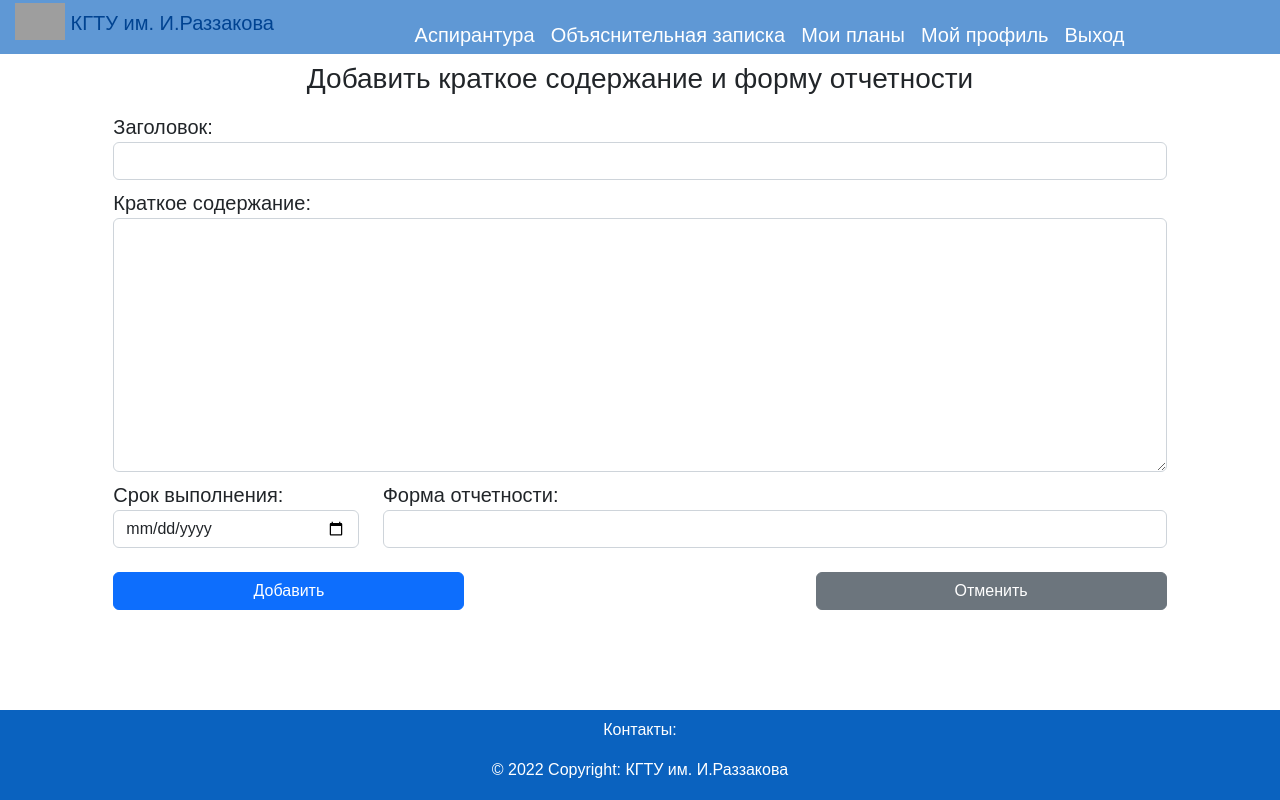
After one commit to vasview/graduate_school, a Django app: page /all_study_plans/work_scope/1/new_scope_details in a window 1280 px wide. The commit adds this page. Run offline with Django 4.2, Linux system fonts and the light colour scheme; a user stored in the database is signed in; data comes from the database, SQL or seed files in the repository; tables that the repository leaves empty hold one stand-in row (values such as "Sample post"); parts of the project's set-up code (start-up, migrations or seed data) failed here and were passed over; some libraries are stand-ins or nearby versions; grey boxes are pictures that could not be loaded.

Commit message:
Refactored creation of work scope details. Refactored the View to be based on Class Based View.

```diff
--- a/study_plans/forms.py
+++ b/study_plans/forms.py
@@ -13,6 +13,7 @@ class NewStudyPlan(forms.ModelForm):
     plan_type = forms.ModelChoiceField(
         required=True,
         queryset=StudyPlanType.objects.all(),
+        empty_label='Учебный план не выбран'
     )
 
     def __init__(self, *args, **kwargs):
@@ -55,12 +56,6 @@ class NewStudyPlanScopeDetails(forms.ModelForm):
                         widget=forms.TextInput(attrs={'class': 'form-control'})
         )
 
-    def save(self):
-        data = self.cleaned_data
-        scope_details = StudyWorkScopeDetails(study_work_scope=data['study_work_scope'],
-                                subtitle=data['subtitle'],
-                                summary=data['summary'],
-                                deadline=data['deadline'],
-                                reporting_form=data['reporting_form'])
-        scope_details.save()
-        return scope_details
+    def __init__(self, *args, **kwargs):
+        self.study_work_scope = kwargs.pop('study_work_scope')
+        super(NewStudyPlanScopeDetails, self).__init__(*args, **kwargs)
--- a/study_plans/models.py
+++ b/study_plans/models.py
@@ -84,6 +84,9 @@ class StudyPlan(models.Model):
     def __str__(self):
         return self.postgraduate.student.last_name + ' ' + self.plan_type.title
 
+    def get_absolute_url(self):
+        return reverse('student_study_plans:show_study_plan', args=[self.id])
+
 # Study plan with a work
 class StudyPlanWork(models.Model):
     study_plan = models.ForeignKey(StudyPlan, on_delete=models.PROTECT, related_name='study_plan_works')
@@ -102,9 +105,6 @@ class StudyPlanWork(models.Model):
 
     def __str__(self):
         return self.work_type.title
-
-    def get_absolute_url(self):
-        return reverse('student_study_plans:show_study_plan', args=[self.id])
 
 # Work scope in the study plan
 class StudyWorkScope(models.Model):
--- /dev/null
+++ b/study_plans/templates/study_plans/add_work_scope_details.html
@@ -0,0 +1,41 @@
+{% extends "base.html" %}
+{% load static %}
+{% load widget_tweaks %}
+
+{% block title %}Study plan work scope details{% endblock %}
+
+{% block style_head %} {% endblock %}
+
+{% block page_content %}
+<h3 class="text-sm-center fs-3 mb-3">Добавить краткое содержание и форму отчетности</h3>
+<div class="study_plan_section col-sm-10 mb-2">
+    <form class="mb-3" action="" method="post">
+        {% csrf_token %}
+        {{ form.study_work_scope.as_hidden }}
+        <div class="form-group mb-2 text-sm-start">
+            <label for="subtitle" class="fs-5">{{ form.subtitle.label_tag }}</label>
+            {% render_field form.subtitle id="subtitle" class="form-control" type="text" %}
+        </div>
+        <div class="form-group mb-2 text-sm-start">
+            <label for="summary" class="fs-5">{{ form.summary.label_tag }}</label>
+            {% render_field form.summary id="summary" class="form-control" type="textarea" %}
+        </div>
+        <div class="row mb-3">
+            <div class="form-group col-sm-3 mb-2 text-sm-start">
+                <label for="deadline" class="fs-5">{{ form.deadline.label_tag }}</label>
+                {% render_field form.deadline id="deadline" class="form-control" type="date" %}
+            </div>
+            <div class="form-group col-sm-9 mb-2 text-sm-start">
+                <label for="reporting_form" class="fs-5">{{ form.reporting_form.label_tag }}</label>
+                {% render_field form.reporting_form id="reporting_form" class="form-control" type="text" %}
+            </div>
+        </div>
+        <div class="row">
+            <div class="col-sm-12 d-flex">
+                <button class="btn btn-primary col-sm-4" type="submit">Добавить</button>
+                <a href="{{ view.get_success_url }}" class="btn btn-secondary col-sm-4 me-0" role="button">Отменить</a>
+            </div>
+        </div>
+    </form>
+</div>
+{% endblock %}
--- a/study_plans/views.py
+++ b/study_plans/views.py
@@ -43,10 +43,10 @@ class CreateStudyPlan(LoginRequiredMixin, StudentMenuView, CreateView):
     form_class = NewStudyPlan
     template_name = 'study_plans/create_study_plan.html'
     login_url = '/login/'
-    success_url = reverse_lazy("student_study_plans:index")
+    # success_url = reverse_lazy("student_study_plans:index")
 
-    # def get_success_url(self):
-    #     return redirect("student_study_plans:index")
+    def get_success_url(self):
+        return reverse_lazy("student_study_plans:index")
 
     def get_context_data(self, *args,**kwargs):
         context = super(CreateStudyPlan, self).get_context_data(*args, **kwargs)
@@ -82,7 +82,7 @@ class CreateStudyPlan(LoginRequiredMixin, StudentMenuView, CreateView):
     def form_valid(self, form):
         study_plan = form.save()
         self.create_study_plan_works(study_plan)
-        return HttpResponseRedirect(self.success_url)
+        return HttpResponseRedirect(self.get_success_url())
 
 
 class AddStudyWorkScopeSubject(LoginRequiredMixin, StudentMenuView, View):
@@ -108,7 +108,7 @@ class AddStudyWorkScopeSubject(LoginRequiredMixin, StudentMenuView, View):
     # def post(self, request, *args, **kwargs):
     #     context = self.get_context_data(request)
     #     form = self.form_class(request.POST)
-    #     if form.is_valid():
+    #     if form.is_valid():e
     #         study_plan = form.save()
     #         self.create_study_plan_works(study_plan)
     #         return redirect("student_study_plans:index")
@@ -117,41 +117,38 @@ class AddStudyWorkScopeSubject(LoginRequiredMixin, StudentMenuView, View):
     #         return render(request, self.template_name, context)
 
 
-class AddStudyWorkScopeDetails(LoginRequiredMixin, StudentMenuView, View):
+class AddStudyWorkScopeDetails(LoginRequiredMixin, StudentMenuView, CreateView):
     form_class = NewStudyPlanScopeDetails
     template_name = 'study_plans/add_work_scope_details.html'
     login_url = '/login/'
 
+    def get_success_url(self):
+        work_scope = self.get_study_work_scope()
+        plan_id = work_scope.study_plan_work.study_plan_id
+        return reverse_lazy("student_study_plans:show_study_plan", kwargs={'id': plan_id})
+
     def get_study_work_scope(self):
         return get_object_or_404(StudyWorkScope, pk=self.kwargs['id'])
 
-    def get_context_data(self, request, *args,**kwargs):
-        context =  super().get_context_data(*args, **kwargs)
-        # user = request.user
-        # student = user.students.last()
-        # context['user'] = user
-        # context['student_id'] = student.id
+    def get_context_data(self, *args,**kwargs):
+        context =  super(AddStudyWorkScopeDetails, self).get_context_data(*args, **kwargs)
         return context
 
-    def get(self, request, *args, **kwargs):
+    def get_initial(self, *args, **kwargs):
+        initial = super().get_initial(**kwargs)
         work_scope = self.get_study_work_scope()
-        context = self.get_context_data(request)
+        initial['study_work_scope'] = work_scope
+        return initial
 
-        form = self.form_class(initial={'study_work_scope': work_scope.id })
-        context['form'] = form
-        return render(request, self.template_name, context)
+    def get_form_kwargs(self, *args, **kwargs):
+        kwargs = super(AddStudyWorkScopeDetails, self).get_form_kwargs(*args, **kwargs)
+        work_scope = self.get_study_work_scope()
+        kwargs['study_work_scope'] = work_scope
+        return kwargs
 
-    def post(self, request, *args, **kwargs):
-        context = self.get_context_data(request)
-        form = self.form_class(request.POST)
-        if form.is_valid():
-            scope_details = form.save()
-            plan_id = scope_details.study_work_scope.study_plan_work.study_plan_id
-            # return reverse_lazy("student_study_plans:show_study_plan", kwargs={'id': plan_id})
-            return redirect("student_study_plans:show_study_plan", id=plan_id)
-        else:
-            context['form'] = form
-            return render(request, self.template_name, context)
+    def form_valid(self, form):
+        form.save()
+        return HttpResponseRedirect(self.get_success_url())
 
 class DeleteStudyWorkScopeDetails(LoginRequiredMixin, StudentMenuView, DeleteView):
     model = StudyWorkScopeDetails
```
Also changed, not shown: study_plans/templates/study_plans/create_study_plan.html (+5 -5 lines).
